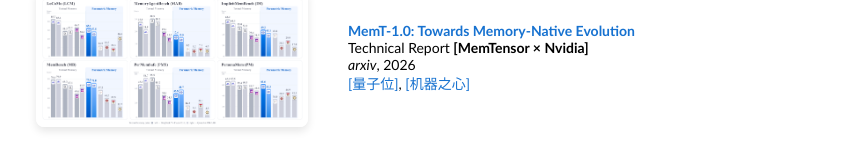
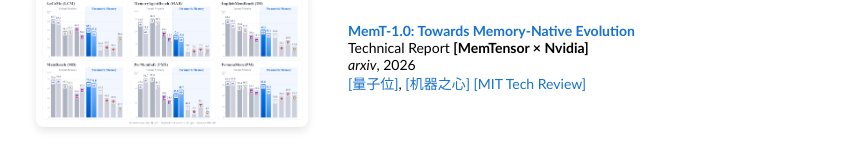
Before and after one commit to skyerhxx/xxhao.github.io, a plain HTML site: page index.html in a window 1280 px wide. Shown: the part 523-687 px from the top of the page, without its empty margins (224-1074 px from the left). Drawn offline with Linux system fonts and the light colour scheme.

Commit message:
Update index.html

```diff
--- a/index.html
+++ b/index.html
@@ -98,6 +98,7 @@
                       <br>
                         <a href="https://mp.weixin.qq.com/s/DTdaGUk8o0dwkx1wxnnbYw" target="_blank">[量子位]</a>,
                         <a href="https://mp.weixin.qq.com/s/ugdPxjI3AgD9rjlFhRh7oQ" target="_blank">[机器之心]</a>
+                        <a href="https://www.mittrchina.com/news/detail/17278" target="_blank">[MIT Tech Review]</a>
                       <br>
                   </div>
               </td>
```
